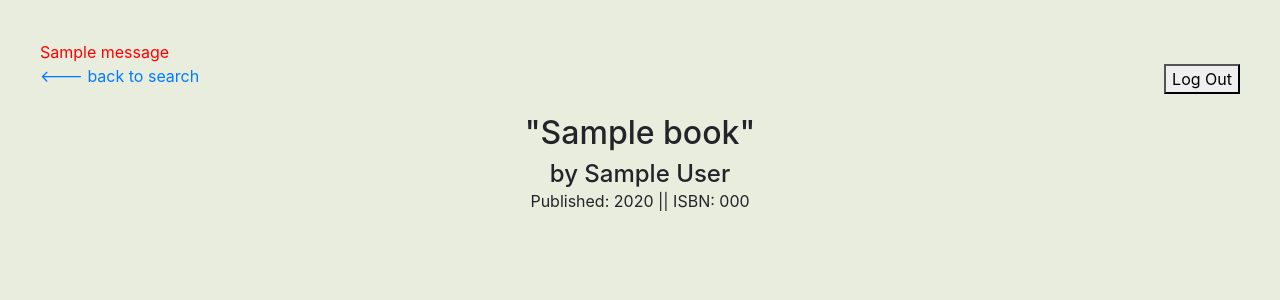
After one commit to ian-lowe/book-review-central, a Flask app: template templates/book.html in a window 1280 px wide. The commit adds this page. Shown: the top 300 px of the page. Run offline with Flask 2, Linux system fonts and the light colour scheme; the template is opened without the code that fills it: most values are stand-ins (such as "Sample title", 1, 10 or a date in 2020); one stand-in notice (Sample message) is shown; some libraries are stand-ins or nearby versions.

Commit message:
ux improvements

```diff
--- a/application.py
+++ b/application.py
@@ -1,7 +1,7 @@
 import os
 import string
 
-from flask import Flask, render_template, session, request, redirect, url_for
+from flask import Flask, render_template, session, request, redirect, url_for, flash
 from flask_session import Session
 from flask_bcrypt import Bcrypt
 from sqlalchemy import create_engine
@@ -29,30 +29,46 @@ db = scoped_session(sessionmaker(bind=engine))
 
 @app.route("/")
 def index():
+    # if user is already logged in, redirect
+    if session.get('user') != None:
+        return redirect(url_for('login'))
 
+    # else render login page
     return render_template("index.html")
 
-@app.route("/search", methods=["POST"])
+@app.route("/search", methods=["POST", "GET"])
 def login():
-    username = request.form.get("username").lower()
-    password = request.form.get("password")
+    # log user in and send to search page
+    if request.method == "POST":
+        username = request.form.get("username").lower()
+        password = request.form.get("password")
 
-    user = db.execute("SELECT * FROM users WHERE username = :username",
-    {"username": username}).fetchone()
+        user = db.execute("SELECT * FROM users WHERE username = :username",
+        {"username": username}).fetchone()
 
-    if user is None:
-        return render_template("index.html", message_l="Account doesn't exist. Please create an account.",
-        class_name="error")
+        if user is None:
+            return render_template("index.html", message_l="Account doesn't exist. Please create an account.",
+            class_name="error")
 
-    is_pass = bcrypt.check_password_hash(user.password, password)
+        is_pass = bcrypt.check_password_hash(user.password, password)
 
-    if is_pass == False:
-        return render_template("index.html", message_l="Invalid password.",
-        class_name="error")
+        if is_pass == False:
+            return render_template("index.html", message_l="Invalid password.",
+            class_name="error")
 
-    session["user"] = user.username
+        session["user"] = user.username
 
-    return render_template("search.html")
+        return render_template("search.html")
+    # method is GET
+    else:
+        # if not logged in, redirect to login page
+        if session.get('user') == None:
+            flash("Please log in to use search feature.")
+            return redirect(url_for('index'))
+        # reload search page
+        else:
+            return render_template("search.html")
+
 
 @app.route("/", methods=["POST"])
 def register():
@@ -83,13 +99,14 @@ def register():
 @app.route('/logout', methods=["POST"])
 def logout():
     session.pop("user", None)
-    return render_template("index.html", message="For security reasons, please be sure to close this window when finished!", class_name="warning")
+    return redirect(url_for('index'))
 
 
-@app.route('/results', methods=["POST", "GET"])
-def results():
+@app.route('/books', methods=["POST"])
+def books():
 
     if session.get('user') == None:
+        flash("Session expired. Please log in to use search feature.")
         return redirect(url_for('index'))
 
     query = "%"
@@ -97,27 +114,26 @@ def results():
     query += "%"
 
     option = request.form['options']
-    if option is "":
-        return "test"
 
     if option == "isbn":
-        results = db.execute("SELECT * FROM books WHERE isbn LIKE :isbn", {"isbn": query}).fetchall()
-        return render_template("results.html", results=results)
+        books = db.execute("SELECT * FROM books WHERE isbn LIKE :isbn", {"isbn": query}).fetchall()
+        return render_template("books.html", books=books)
 
     elif option == "title":
-        results = db.execute("SELECT * FROM books WHERE LOWER(title) LIKE LOWER(:title)", {"title": query}).fetchall()
-        return render_template("results.html", results=results)
+        books = db.execute("SELECT * FROM books WHERE LOWER(title) LIKE LOWER(:title)", {"title": query}).fetchall()
+        return render_template("books.html", books=books)
 
     elif option == "author":
-        results = db.execute("SELECT * FROM books WHERE LOWER(author) LIKE LOWER(:author)", {"author": query}).fetchall()
-        return render_template("results.html", results=results)
+        books = db.execute("SELECT * FROM books WHERE LOWER(author) LIKE LOWER(:author)", {"author": query}).fetchall()
+        return render_template("books.html", books=books)
 
     else:
         return "test"
 
-@app.route("/results/<string:isbn>")
+@app.route("/books/<string:isbn>")
 def book(isbn):
-    return isbn
+    book = db.execute("SELECT * FROM books WHERE isbn = :isbn", {"isbn": isbn}).fetchone()
+    return render_template("book.html", book=book)
 
 def remove_punctuation(str):
     result = ""
--- a/static/styles.css
+++ b/static/styles.css
@@ -4,6 +4,22 @@ body {
 }
 
 h1 {
+    text-align: center;
+}
+
+.index-header {
+    margin-right: 120px;
+}
+
+.search-header {
+    margin-right: 160px;
+}
+
+h2 {
+    text-align: center;
+}
+
+h3 {
     text-align: center;
 }
 
@@ -15,6 +31,7 @@ h4 {
 h5 {
     margin: 15px 0 5px 5px;
 }
+
 
 label {
     font-weight: 600;
@@ -91,3 +108,7 @@ label {
 .results tr {
     border-bottom: 1px solid lightgray;
 }
+
+.flashes {
+    color: red;
+}
--- /dev/null
+++ b/templates/book.html
@@ -0,0 +1,15 @@
+{% extends "template.html" %}
+
+{% block title %}
+Search Results
+{% endblock %}
+
+{% block body %}
+<form action="{{ url_for('logout') }}" method="POST">
+    <button class="log-out">Log Out</button>
+</form>
+<div style="height: 50px;"><a href="/search"><--- back to search</a></div>
+<h2>"{{ book.title }}"</h2>
+<h4>by {{ book.author }}</h4>
+<p style="text-align: center">Published: {{ book.year }} || ISBN: {{ book.isbn }}</p>
+{% endblock %}
--- a/templates/index.html
+++ b/templates/index.html
@@ -5,7 +5,7 @@
 {% endblock %}
 
 {% block body %}
-    <h1>Book Review Central</h1>
+    <h1 class="index-header">Book Review Central</h1>
     <p class="{{ class_name }}">{{ message }}</p>
     <div class="center-form">
         <label for="register">Register</label>
--- a/templates/search.html
+++ b/templates/search.html
@@ -8,11 +8,11 @@
 <form action="{{ url_for('logout') }}" method="POST">
     <button class="log-out">Log Out</button>
 </form>
+<h1 class="search-header">Hello, {{ session['user'] }}!</h1>
     <div>
         <div class="search">
-            <h1 style="display:inline-block;">Hello, {{ session['user'] }}!</h1>
             <label for="searchbar">Lets search for a book</label>
-            <form action="{{ url_for('results') }}" method="POST">
+            <form action="{{ url_for('books') }}" method="POST">
                 <input type="text" class="search-width" name="search-input"> <br>
                 <input type="radio" name="options" id="isbn" value="isbn"> ISBN
                 <input type="radio" name="options" id="title" value="title" checked="checked"> Title
--- a/templates/template.html
+++ b/templates/template.html
@@ -7,6 +7,15 @@
     <title>{% block title %}{% endblock %}</title>
 </head>
 <body>
+    {% with messages = get_flashed_messages() %}
+    {% if messages %}
+    <div class=flashes>
+        {% for message in messages %}
+            {{ message }}
+        {% endfor %}
+    </div>
+    {% endif %}
+    {% endwith %}
     {% block body %}
     {% endblock %}
 
```
Also changed, not shown: templates/books.html (renamed from templates/results.html, +5 -5 lines), templates/error.html (deleted, +0 -11 lines), 3 other files.
